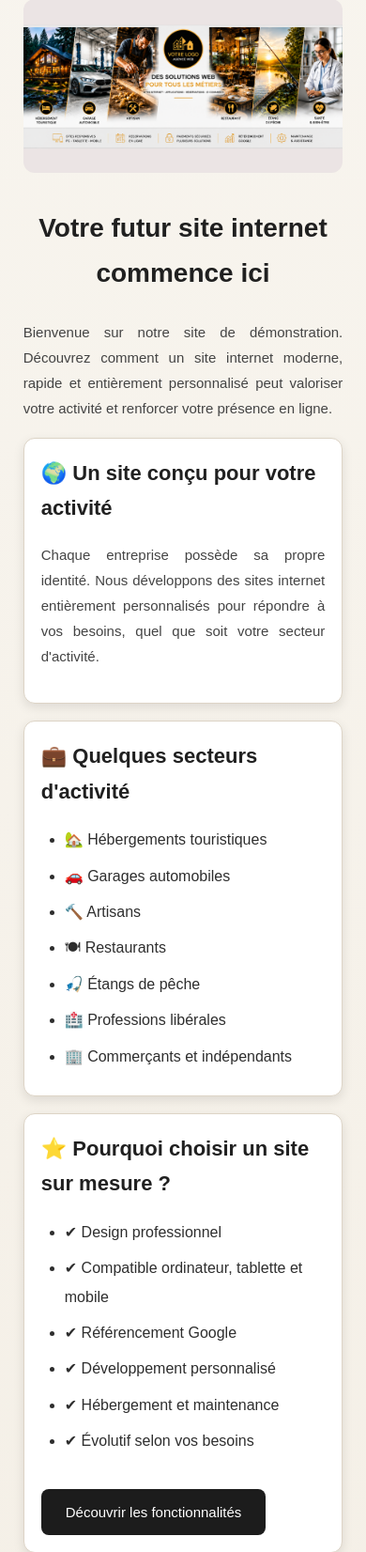
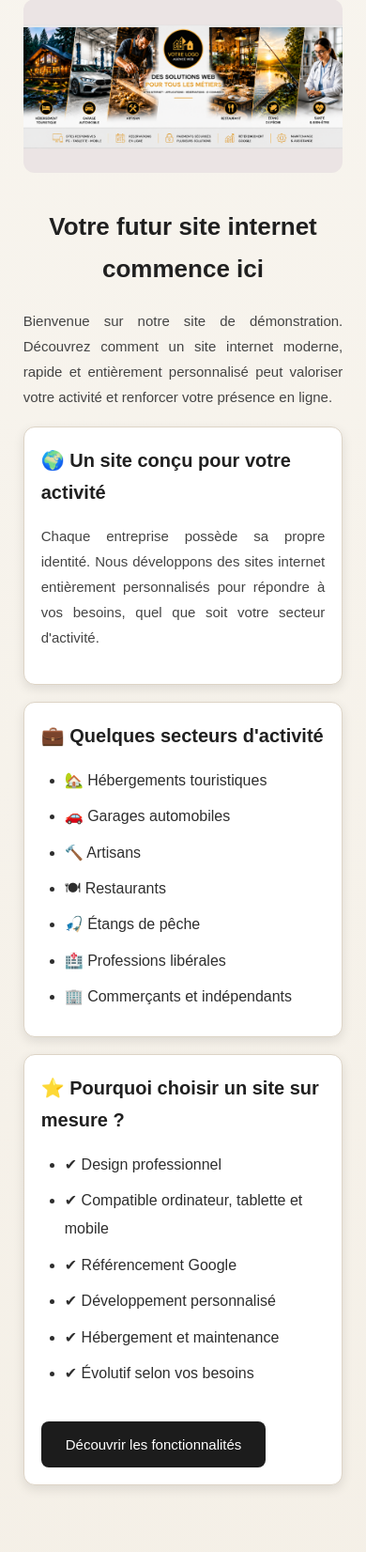
Before and after one commit to MSEDIT-1304/demo-site-web, a Flask app: page / in a window 390 px wide. Shown: the part 309-1961 px from the top of the page at 94% size. Run offline with Flask 3, Linux system fonts and the light colour scheme.

Commit message:
Update style.css

```diff
--- a/static/style.css
+++ b/static/style.css
@@ -78,19 +78,20 @@ body{
 /* ===== TITRES ===== */
 
 h1{
-    font-size:34px;
+    font-size:30px;   /* au lieu de 34px */
     color:#202020;
     text-align:center;
-    margin:25px 0;
+    margin:20px 0;
 }
+
 h2{
-    font-size:25px;
+    font-size:22px;   /* au lieu de 25px */
     color:#202020;
-    margin-bottom:18px;
+    margin-bottom:16px;
 }
 
 h3{
-    font-size:20px;
+    font-size:18px;   /* au lieu de 20px */
     color:#202020;
 }
 
@@ -177,11 +178,14 @@ footer{
 }
 
 h1{
-    font-size:28px;
+    font-size:26px;
 }
 
 h2{
-    font-size:22px;
+    font-size:20px;
+}
+h3{
+    font-size:17px;
 }
 
 p{
```
